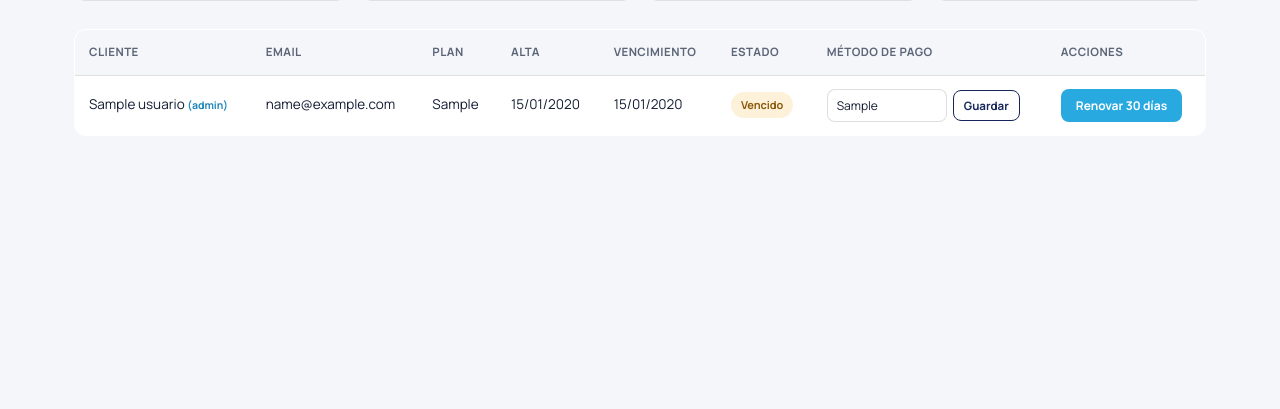
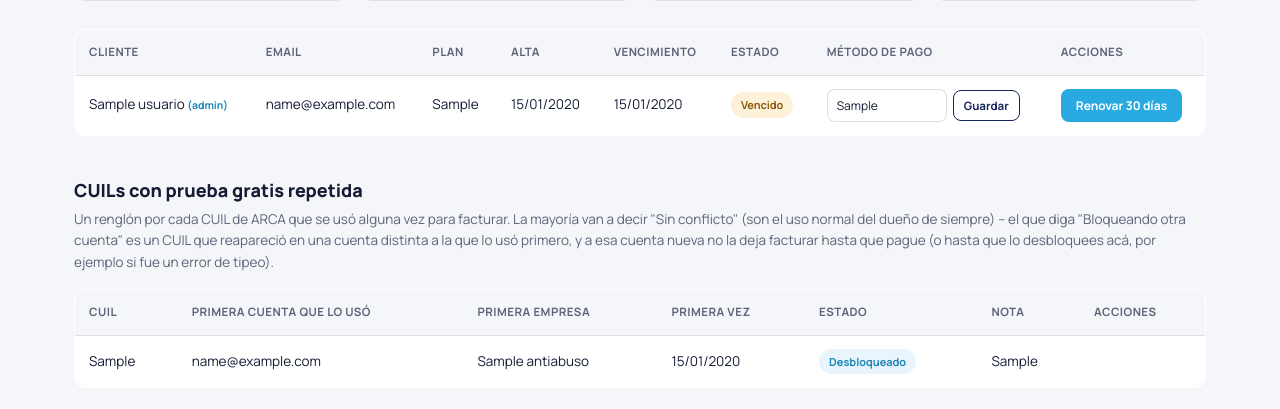
Before and after one commit to ortolanimichael-collab/facturea, a Flask app: page /admin in a window 1280 px wide. Shown: the part 289-698 px from the top of the page. Run offline with Flask 3, Linux system fonts and the light colour scheme; a user stored in the database is signed in; tables that the repository leaves empty hold one stand-in row (values such as "Sample post").

Commit message:
Add files via upload

```diff
--- a/templates/admin.html
+++ b/templates/admin.html
@@ -63,6 +63,18 @@
   .metodo-form button{font-family:var(--sans);font-weight:700;font-size:11.5px;padding:7px 10px;border-radius:8px;border:1.5px solid var(--navy);background:var(--paper-2);color:var(--navy);cursor:pointer;}
   .metodo-form button:hover{background:var(--navy);color:#fff;}
   .admin-tag{font-family:var(--sans);font-weight:700;font-size:10.5px;color:var(--blue-deep);}
+
+  .seccion-titulo{font-family:var(--sans);font-weight:800;font-size:18px;margin:40px 0 4px;color:var(--ink);}
+  .seccion-sub{color:var(--muted);font-size:13.5px;margin-bottom:16px;}
+  .estado-cuil{font-family:var(--sans);font-weight:700;font-size:11px;padding:4px 10px;border-radius:20px;display:inline-block;}
+  .estado-cuil.bloqueado{background:var(--danger-tint);color:var(--danger);}
+  .estado-cuil.desbloqueado{background:var(--blue-tint);color:var(--blue-deep);}
+  .estado-cuil.sin-conflicto{background:var(--paper);color:var(--muted);}
+  .nota-form{display:flex;gap:6px;align-items:center;}
+  .nota-form input{font-family:var(--sans);font-size:12px;padding:7px 9px;border-radius:8px;border:1.5px solid var(--line);width:150px;background:var(--paper-2);color:var(--ink);}
+  .nota-form input:focus{outline:none;border-color:var(--blue);}
+  .btn-mini.desbloquear{background:var(--navy);}
+  .sin-registros{color:var(--muted);font-size:13.5px;padding:20px;text-align:center;background:var(--paper-2);border:1px solid var(--line);border-radius:12px;}
 </style>
 </head>
 <body>
@@ -123,6 +135,55 @@
       {% endfor %}
     </tbody>
   </table>
+
+  <p class="seccion-titulo">CUILs con prueba gratis repetida</p>
+  <p class="seccion-sub">Un renglón por cada CUIL de ARCA que se usó alguna vez para facturar. La mayoría van a decir "Sin conflicto" (son el uso normal del dueño de siempre) -- el que diga "Bloqueando otra cuenta" es un CUIL que reapareció en una cuenta distinta a la que lo usó primero, y a esa cuenta nueva no la deja facturar hasta que pague (o hasta que lo desbloquees acá, por ejemplo si fue un error de tipeo).</p>
+
+  {% if cuils_bloqueados %}
+  <table>
+    <thead>
+      <tr>
+        <th>CUIL</th>
+        <th>Primera cuenta que lo usó</th>
+        <th>Primera empresa</th>
+        <th>Primera vez</th>
+        <th>Estado</th>
+        <th>Nota</th>
+        <th>Acciones</th>
+      </tr>
+    </thead>
+    <tbody>
+      {% for c in cuils_bloqueados %}
+      <tr>
+        <td>{{ c.cuil }}</td>
+        <td>{{ c.primer_usuario_email or "—" }}</td>
+        <td>{{ c.primera_empresa_nombre or "—" }}</td>
+        <td>{{ c.primera_vez_en.strftime("%d/%m/%Y") if c.primera_vez_en else "—" }}</td>
+        <td>
+          {% if c.desbloqueado %}
+          <span class="estado-cuil desbloqueado">Desbloqueado</span>
+          {% elif c.usado_por_otra_cuenta %}
+          <span class="estado-cuil bloqueado">Bloqueando otra cuenta</span>
+          {% else %}
+          <span class="estado-cuil sin-conflicto">Sin conflicto</span>
+          {% endif %}
+        </td>
+        <td>{{ c.nota_admin or "—" }}</td>
+        <td>
+          {% if c.usado_por_otra_cuenta and not c.desbloqueado %}
+          <form class="nota-form" method="POST" action="/admin/cuils/{{ c.id }}/desbloquear">
+            <input type="text" name="nota_admin" placeholder="motivo (opcional)">
+            <button type="submit" class="btn-mini desbloquear">Desbloquear</button>
+          </form>
+          {% endif %}
+        </td>
+      </tr>
+      {% endfor %}
+    </tbody>
+  </table>
+  {% else %}
+  <p class="sin-registros">Todavía no hay ningún CUIL registrado por este control.</p>
+  {% endif %}
 </div>
 </body>
 </html>
```
